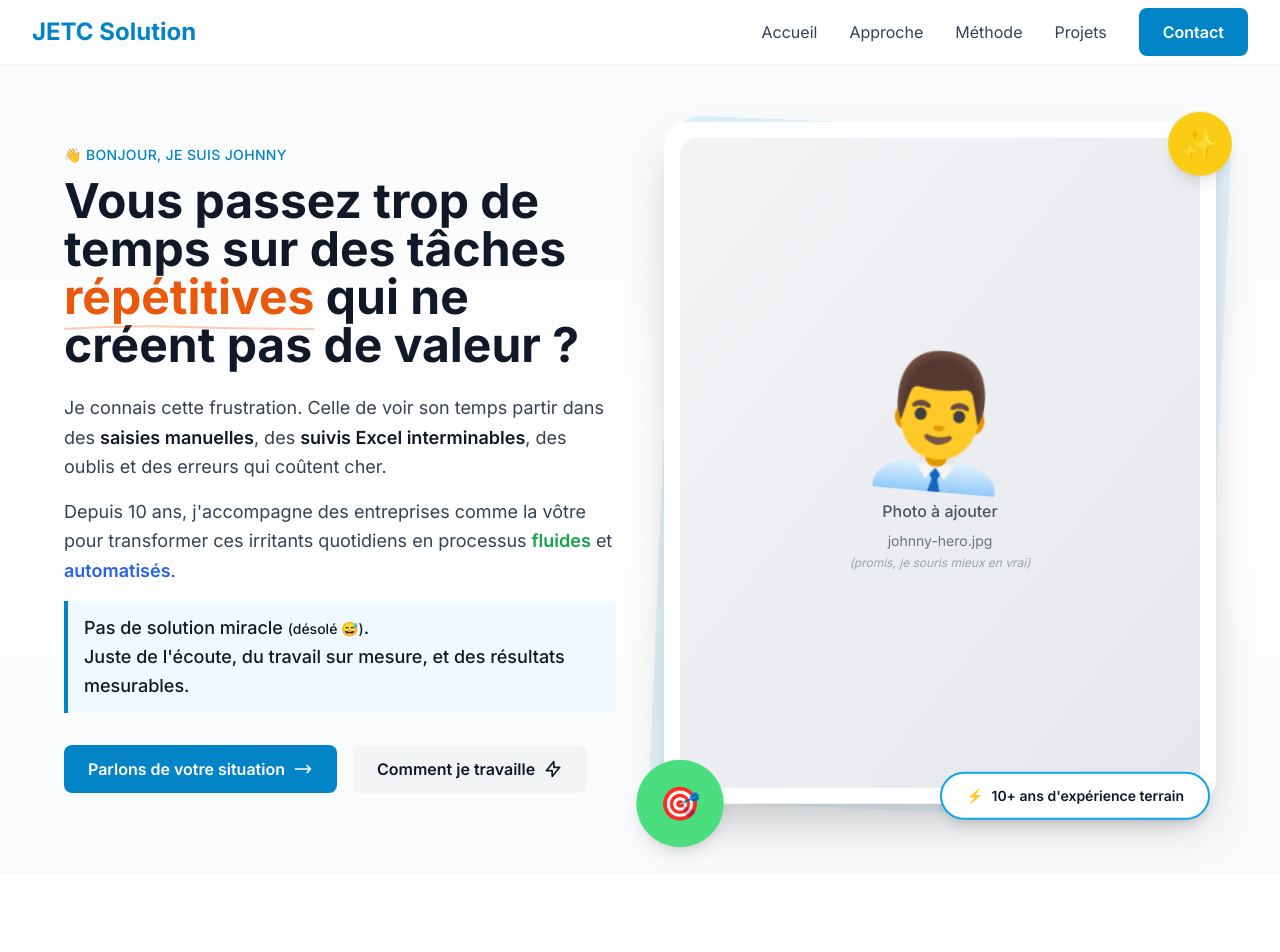
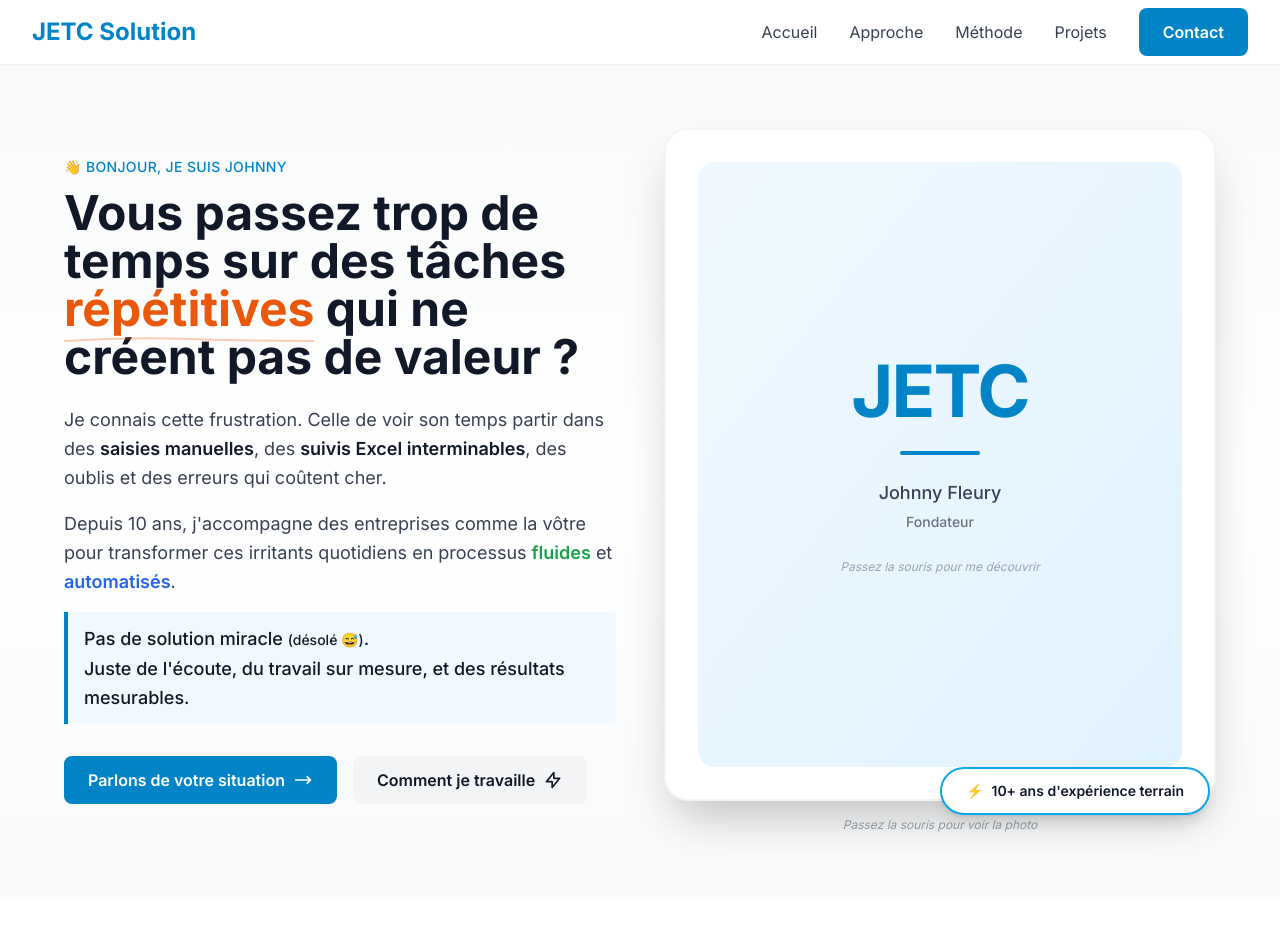
Before and after one commit to johnnyfleury87-ctrl/JECT_Solution, a Next.js app: page / in a window 1280 px wide. Shown: the top 952 px of the page. Built offline with nearby package versions, Linux system fonts and the light colour scheme.

Commit message:
refactor: carte identité interactive - photo visible au hover uniquement

```diff
--- a/components/Hero.js
+++ b/components/Hero.js
@@ -3,6 +3,7 @@
 import { motion } from 'framer-motion';
 import Link from 'next/link';
 import Image from 'next/image';
+import { useState } from 'react';
 
 const containerVariants = {
   hidden: { opacity: 0 },
@@ -25,6 +26,8 @@ const itemVariants = {
 };
 
 export default function Hero() {
+  const [isHovered, setIsHovered] = useState(false);
+
   return (
     <section className="min-h-[85vh] flex items-center bg-gradient-to-b from-gray-50 via-white to-gray-50">
       <div className="container-custom py-16">
@@ -122,111 +125,108 @@ export default function Hero() {
               </motion.div>
             </motion.div>
 
-            {/* Partie droite : Photo */}
+            {/* Partie droite : Carte identité interactive */}
             <motion.div
-              initial={{ opacity: 0, scale: 0.9, rotateZ: -2 }}
-              animate={{ opacity: 1, scale: 1, rotateZ: 0 }}
+              initial={{ opacity: 0, scale: 0.95 }}
+              animate={{ opacity: 1, scale: 1 }}
               transition={{ duration: 0.8, ease: "easeOut" }}
               className="order-1 lg:order-2"
             >
-              <motion.div
-                className="relative"
-                whileHover={{ scale: 1.02, rotateZ: 1 }}
-                transition={{ duration: 0.3 }}
+              <div
+                className="relative group cursor-pointer"
+                onMouseEnter={() => setIsHovered(true)}
+                onMouseLeave={() => setIsHovered(false)}
+                onClick={() => setIsHovered(!isHovered)}
               >
-                {/* Décoration d'arrière-plan animée */}
-                <motion.div
-                  className="absolute inset-0 bg-gradient-to-br from-primary-200 to-primary-100 rounded-3xl opacity-50"
-                  animate={{
-                    rotateZ: [3, -3, 3],
-                    scale: [1, 1.05, 1]
-                  }}
-                  transition={{
-                    duration: 6,
-                    repeat: Infinity,
-                    ease: "easeInOut"
-                  }}
-                ></motion.div>
+                {/* Carte principale */}
+                <div className="relative bg-white p-8 rounded-3xl shadow-2xl border-2 border-gray-100 hover:border-primary-200 transition-all duration-500">
+                  <div className="relative aspect-[4/5] rounded-2xl overflow-hidden bg-gradient-to-br from-primary-50 to-primary-100">
 
-                {/* Photo */}
-                <motion.div
-                  className="relative bg-white p-4 rounded-3xl shadow-2xl"
-                  animate={{ y: [0, -8, 0] }}
-                  transition={{
-                    duration: 4,
-                    repeat: Infinity,
-                    ease: "easeInOut"
-                  }}
-                >
-                  <div className="relative aspect-[4/5] rounded-2xl overflow-hidden bg-gradient-to-br from-gray-100 to-gray-200">
-                    {/* TODO: Remplacer par votre vraie photo */}
-                    {/* <Image src="/images/johnny-hero.jpg" alt="Johnny Fleury" fill className="object-cover" /> */}
-                    <div className="w-full h-full flex items-center justify-center">
-                      <div className="text-center p-8">
-                        <motion.div
-                          className="text-9xl mb-4"
-                          animate={{ rotateZ: [0, 5, -5, 0] }}
-                          transition={{ duration: 2, repeat: Infinity, ease: "easeInOut" }}
-                        >
-                          👨‍💼
-                        </motion.div>
-                        <p className="text-gray-600 font-medium">Photo à ajouter</p>
-                        <p className="text-sm text-gray-500 mt-2">johnny-hero.jpg</p>
-                        <p className="text-xs text-gray-400 mt-1 italic">
-                          (promis, je souris mieux en vrai)
+                    {/* État par défaut : Logo + Texte */}
+                    <div
+                      className={`absolute inset-0 flex flex-col items-center justify-center transition-all duration-700 ${
+                        isHovered ? 'opacity-0 scale-110' : 'opacity-100 scale-100'
+                      }`}
+                    >
+                      <div className="text-center space-y-6">
+                        {/* Logo JETC */}
+                        <div className="text-7xl font-bold text-primary-600 tracking-tight">
+                          JETC
+                        </div>
+                        <div className="h-1 w-20 bg-primary-600 mx-auto rounded-full"></div>
+                        <p className="text-lg text-gray-700 font-medium px-8">
+                          Johnny Fleury<br />
+                          <span className="text-sm text-gray-500">Fondateur</span>
                         </p>
+                        <p className="text-xs text-gray-400 italic px-8">
+                          Passez la souris pour me découvrir
+                        </p>
+                      </div>
+                    </div>
+
+                    {/* État hover : Photo */}
+                    <div
+                      className={`absolute inset-0 transition-all duration-700 ${
+                        isHovered ? 'opacity-100 scale-100' : 'opacity-0 scale-90'
+                      }`}
+                    >
+                      {/*
+                        📸 INSTRUCTIONS POUR AJOUTER VOTRE PHOTO :
+
+                        1. Placez votre photo dans : /public/images/johnny-hero.jpg
+                        2. Format recommandé : portrait (ratio 4:5), minimum 800x1000px
+                        3. Décommentez la ligne Image ci-dessous
+                        4. Commentez ou supprimez le placeholder (div avec emoji)
+
+                        Exemple de ligne à décommenter :
+                        <Image
+                          src="/images/johnny-hero.jpg"
+                          alt="Johnny Fleury - Fondateur JETC Solution"
+                          fill
+                          className="object-cover"
+                          priority
+                        />
+                      */}
+
+                      {/* Placeholder - À SUPPRIMER quand vous ajoutez votre photo */}
+                      <div className="w-full h-full flex items-center justify-center bg-gradient-to-br from-gray-200 to-gray-300">
+                        <div className="text-center p-8">
+                          <div className="text-8xl mb-4">👨‍💼</div>
+                          <p className="text-gray-600 font-medium text-sm">
+                            Votre photo ici
+                          </p>
+                          <p className="text-xs text-gray-500 mt-2">
+                            /public/images/johnny-hero.jpg
+                          </p>
+                        </div>
                       </div>
                     </div>
                   </div>
 
-                  {/* Badge confiance avec animation */}
+                  {/* Badge expérience */}
                   <motion.div
                     initial={{ opacity: 0, y: 20, scale: 0.8 }}
                     animate={{ opacity: 1, y: 0, scale: 1 }}
-                    transition={{ duration: 0.6, delay: 0.6, type: "spring" }}
-                    whileHover={{ scale: 1.05 }}
-                    className="absolute -bottom-4 left-1/2 transform -translate-x-1/2 bg-white px-6 py-3 rounded-full shadow-lg border-2 border-primary-500 cursor-default"
+                    transition={{ duration: 0.6, delay: 0.4, type: "spring" }}
+                    className="absolute -bottom-4 left-1/2 transform -translate-x-1/2 bg-white px-6 py-3 rounded-full shadow-lg border-2 border-primary-500"
                   >
                     <p className="text-sm font-semibold text-gray-900 flex items-center gap-2">
                       <span className="text-primary-600">⚡</span>
                       10+ ans d&apos;expérience terrain
                     </p>
                   </motion.div>
-                </motion.div>
+                </div>
 
-                {/* Petits éléments décoratifs flottants */}
-                <motion.div
-                  className="absolute -top-4 -right-4 bg-yellow-400 rounded-full w-16 h-16 flex items-center justify-center shadow-lg"
-                  animate={{
-                    y: [0, -10, 0],
-                    rotateZ: [0, 10, -10, 0]
-                  }}
-                  transition={{
-                    duration: 3,
-                    repeat: Infinity,
-                    ease: "easeInOut",
-                    delay: 0.5
-                  }}
-                >
-                  <span className="text-3xl">✨</span>
-                </motion.div>
-
-                <motion.div
-                  className="absolute -bottom-6 -left-6 bg-green-400 rounded-full w-20 h-20 flex items-center justify-center shadow-lg"
-                  animate={{
-                    y: [0, 10, 0],
-                    scale: [1, 1.1, 1]
-                  }}
-                  transition={{
-                    duration: 4,
-                    repeat: Infinity,
-                    ease: "easeInOut",
-                    delay: 1
-                  }}
-                >
-                  <span className="text-3xl">🎯</span>
-                </motion.div>
-              </motion.div>
+                {/* Indicateur subtil d'interaction */}
+                <div className="mt-4 text-center">
+                  <p className="text-xs text-gray-400 italic lg:hidden">
+                    Touchez pour voir la photo
+                  </p>
+                  <p className="text-xs text-gray-400 italic hidden lg:block">
+                    Passez la souris pour voir la photo
+                  </p>
+                </div>
+              </div>
             </motion.div>
 
           </div>
```
